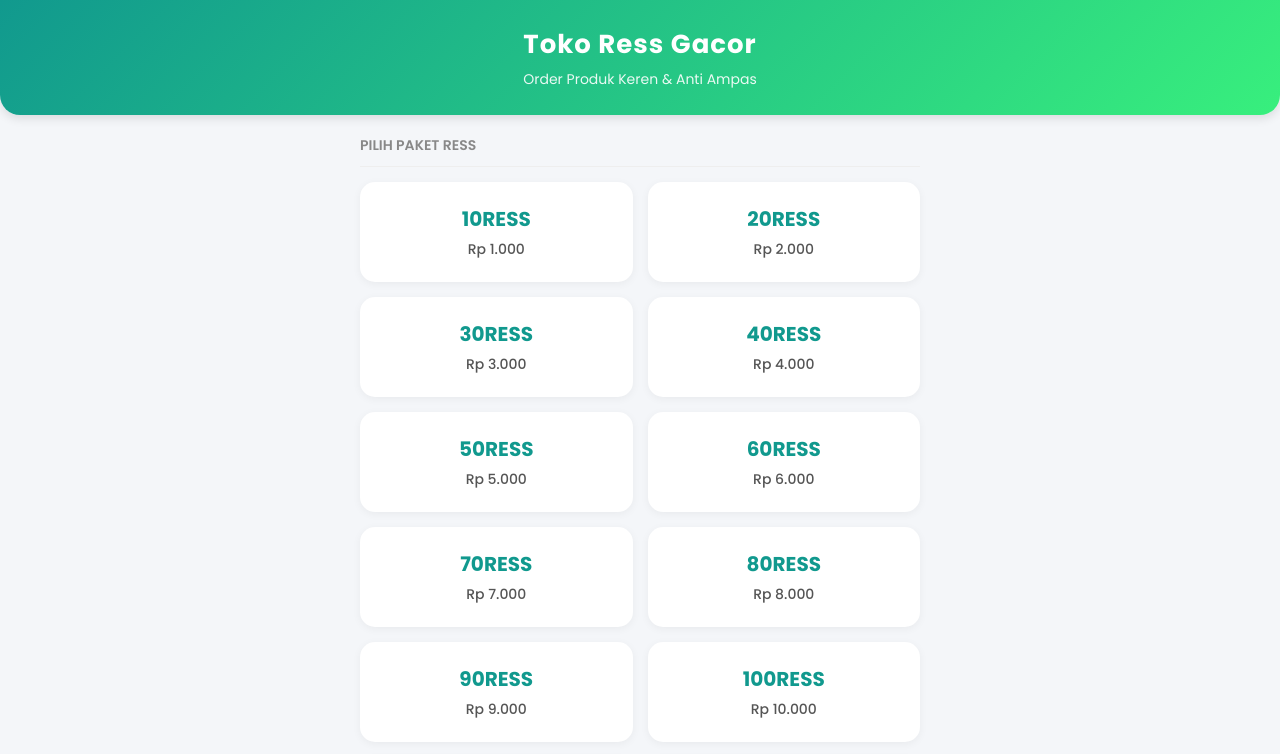
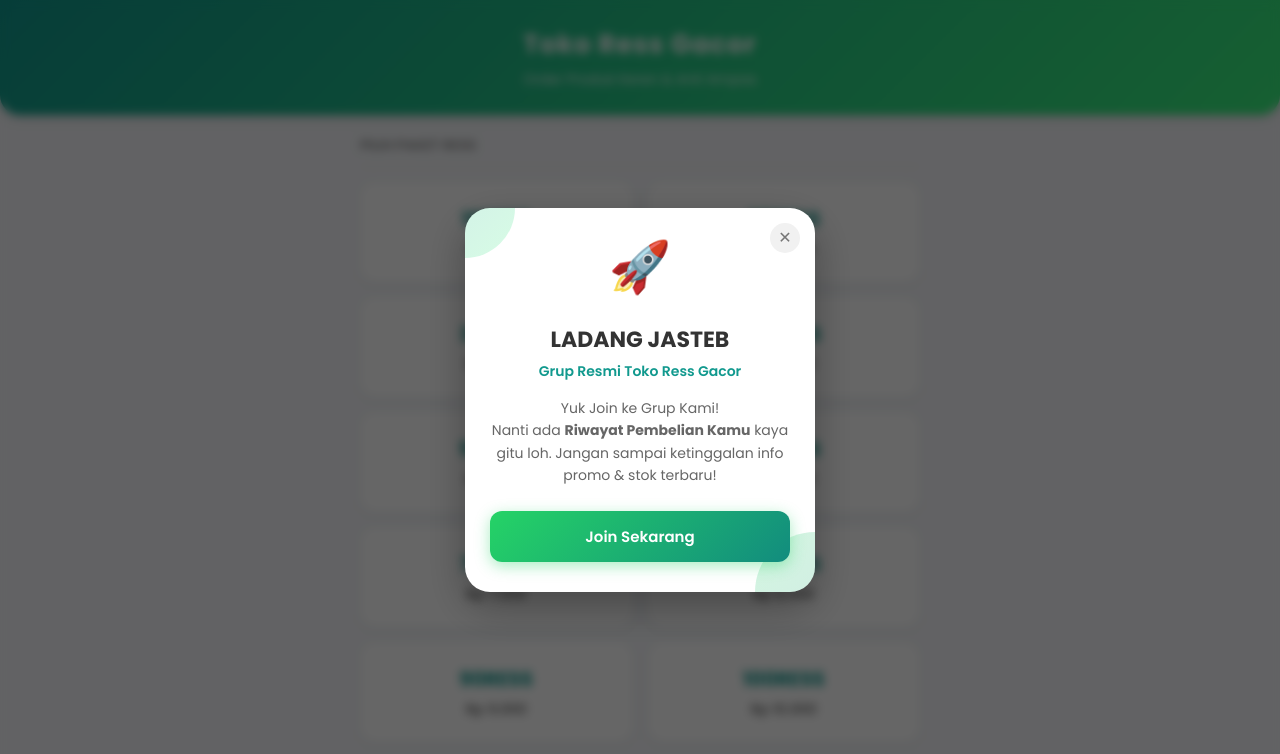
Before and after one commit to tahmilputra0-jpg/Orderotomatiss, a plain HTML site: page index.html in a window 1280 px wide. Shown: the top 754 px of the page. Drawn offline with Linux system fonts and the light colour scheme.

Commit message:
Update index.html

```diff
--- a/index.html
+++ b/index.html
@@ -3,7 +3,7 @@
 <head>
     <meta charset="UTF-8">
     <meta name="viewport" content="width=device-width, initial-scale=1.0">
-    <title>Toko Ress Gacor</title>
+    <title>Toko Ress Gacor - Order Produk Keren</title>
     <style>
         @import url('https://fonts.googleapis.com/css2?family=Poppins:wght@300;400;500;600;700&display=swap');
 
@@ -53,12 +53,12 @@
 
         /* Halaman (Step) */
         .page {
-            display: none; /* Sembunyikan semua halaman secara default */
+            display: none;
             padding-bottom: 40px;
         }
 
         .page.active {
-            display: block; /* Tampilkan hanya halaman yang aktif */
+            display: block;
             animation: slideUp 0.4s ease;
         }
 
@@ -289,9 +289,170 @@
             transform: translateX(-50%) translateY(0);
             opacity: 1;
         }
+
+        /* ===== POP UP KEREN ===== */
+        .popup-overlay {
+            position: fixed;
+            top: 0;
+            left: 0;
+            width: 100%;
+            height: 100%;
+            background: rgba(0, 0, 0, 0.6);
+            backdrop-filter: blur(5px);
+            -webkit-backdrop-filter: blur(5px);
+            display: flex;
+            justify-content: center;
+            align-items: center;
+            z-index: 2000;
+            opacity: 0;
+            visibility: hidden;
+            transition: all 0.4s ease;
+        }
+
+        .popup-overlay.active {
+            opacity: 1;
+            visibility: visible;
+        }
+
+        .popup-box {
+            background: white;
+            border-radius: 25px;
+            padding: 30px 25px;
+            text-align: center;
+            max-width: 350px;
+            width: 90%;
+            box-shadow: 0 15px 40px rgba(0,0,0,0.3);
+            transform: scale(0.8) translateY(20px);
+            transition: all 0.4s cubic-bezier(0.175, 0.885, 0.32, 1.275);
+            position: relative;
+            overflow: hidden;
+        }
+
+        .popup-overlay.active .popup-box {
+            transform: scale(1) translateY(0);
+        }
+
+        /* Efek dekorasi di atas popup */
+        .popup-box::before {
+            content: '';
+            position: absolute;
+            top: -50px;
+            left: -50px;
+            width: 100px;
+            height: 100px;
+            background: linear-gradient(135deg, #11998e, #38ef7d);
+            border-radius: 50%;
+            opacity: 0.2;
+        }
+
+        .popup-box::after {
+            content: '';
+            position: absolute;
+            bottom: -60px;
+            right: -60px;
+            width: 120px;
+            height: 120px;
+            background: linear-gradient(135deg, #25D366, #128C7E);
+            border-radius: 50%;
+            opacity: 0.2;
+        }
+
+        .popup-icon {
+            font-size: 50px;
+            margin-bottom: 10px;
+            display: block;
+            animation: bounce 1s infinite alternate;
+        }
+
+        @keyframes bounce {
+            from { transform: translateY(0); }
+            to { transform: translateY(-8px); }
+        }
+
+        .popup-title {
+            font-size: 22px;
+            font-weight: 700;
+            color: #333;
+            margin-bottom: 5px;
+        }
+
+        .popup-subtitle {
+            font-size: 14px;
+            font-weight: 600;
+            color: #11998e;
+            margin-bottom: 15px;
+        }
+
+        .popup-desc {
+            font-size: 14px;
+            color: #666;
+            line-height: 1.6;
+            margin-bottom: 25px;
+        }
+
+        .popup-btn {
+            background: linear-gradient(135deg, #25D366, #128C7E);
+            color: white;
+            padding: 14px 20px;
+            border-radius: 12px;
+            text-decoration: none;
+            font-weight: 600;
+            font-size: 15px;
+            display: inline-block;
+            width: 100%;
+            box-shadow: 0 4px 15px rgba(37, 211, 102, 0.4);
+            transition: all 0.3s;
+            position: relative;
+            z-index: 1;
+        }
+
+        .popup-btn:hover {
+            transform: translateY(-3px);
+            box-shadow: 0 8px 20px rgba(37, 211, 102, 0.5);
+        }
+
+        .popup-close {
+            position: absolute;
+            top: 15px;
+            right: 15px;
+            background: #f1f1f1;
+            border: none;
+            width: 30px;
+            height: 30px;
+            border-radius: 50%;
+            font-size: 16px;
+            cursor: pointer;
+            color: #777;
+            display: flex;
+            justify-content: center;
+            align-items: center;
+            transition: all 0.2s;
+            z-index: 2;
+        }
+
+        .popup-close:hover {
+            background: #ff4d4d;
+            color: white;
+            transform: rotate(90deg);
+        }
     </style>
 </head>
 <body>
+
+    <!-- ===== POP UP KEREN ===== -->
+    <div class="popup-overlay" id="popupOverlay">
+        <div class="popup-box">
+            <button class="popup-close" onclick="tutupPopup()">✕</button>
+            <span class="popup-icon">🚀</span>
+            <div class="popup-title">LADANG JASTEB</div>
+            <div class="popup-subtitle">Grup Resmi Toko Ress Gacor</div>
+            <p class="popup-desc">
+                Yuk Join ke Grup Kami!<br>
+                Nanti ada <b>Riwayat Pembelian Kamu</b> kaya gitu loh. Jangan sampai ketinggalan info promo & stok terbaru!
+            </p>
+            <a href="https://whatsapp.com/channel/0029Vb8iWMrFMqrWqaKIg92v" target="_blank" class="popup-btn">Join Sekarang</a>
+        </div>
+    </div>
 
     <!-- Header -->
     <header>
@@ -399,21 +560,27 @@
             productGrid.appendChild(card);
         });
 
+        // ===== FUNGSI POP UP =====
+        // Tampilkan popup saat halaman selesai dimuat
+        window.addEventListener('load', () => {
+            setTimeout(() => {
+                document.getElementById('popupOverlay').classList.add('active');
+            }, 800); // Muncul setelah 0.8 detik
+        });
+
+        function tutupPopup() {
+            document.getElementById('popupOverlay').classList.remove('active');
+        }
+
         // Fungsi Pilih Produk (Pindah ke Halaman 2)
         function selectProduct(index, element) {
-            // Highlight produk yang dipilih
             document.querySelectorAll('.product-card').forEach(card => {
                 card.classList.remove('selected');
             });
             element.classList.add('selected');
 
-            // Simpan data produk
             selectedProduct = products[index];
-
-            // Update Ringkasan Pesanan
             updateSummary();
-
-            // Pindah Halaman ke Form (Page 2)
             pindahHalaman('page2');
         }
 
@@ -448,24 +615,17 @@
 
         // Fungsi Pindah Halaman
         function pindahHalaman(pageId) {
-            // Sembunyikan semua halaman
             document.querySelectorAll('.page').forEach(page => {
                 page.classList.remove('active');
             });
-
-            // Tampilkan halaman yang dituju
             document.getElementById(pageId).classList.add('active');
-
-            // Scroll ke atas dengan smooth
             window.scrollTo({ top: 0, behavior: 'smooth' });
         }
 
-        // Fungsi Kembali ke Halaman 1
         function kembaliKeProduk() {
             pindahHalaman('page1');
         }
 
-        // Fungsi Kembali ke Halaman 2
         function kembaliKeForm() {
             pindahHalaman('page2');
         }
@@ -475,19 +635,16 @@
             const email = document.getElementById('buyerEmail').value.trim();
             const name = document.getElementById('buyerName').value.trim();
 
-            // Validasi input
             if (!email || !name) {
                 showToast('Mohon isi Email dan Nama Anda!');
                 return;
             }
 
-            // Validasi format email sederhana
             if (!email.includes('@') || !email.includes('.')) {
                 showToast('Mohon masukkan Email yang valid!');
                 return;
             }
 
-            // Pindah ke Halaman QRIS (Page 3)
             pindahHalaman('page3');
         }
 
@@ -501,13 +658,9 @@
                 return;
             }
 
-            // Nomor WA Tujuan
             const nomorWA = '6285722504406';
-
-            // Susun Pesan
             const pesan = `Halo Admin Toko Ress Gacor,%0A%0ASaya ingin konfirmasi pesanan saya:%0A%0A*Detail Pembeli:*%0ANama: ${name}%0AEmail: ${email}%0A%0A*Detail Pesanan:*%0AProduk: ${selectedProduct.qty}%0AHarga: Rp ${selectedProduct.price.toLocaleString('id-ID')}%0A%0AMohon segera diproses ya. Terima kasih!`;
 
-            // Buka WhatsApp
             const urlWA = `https://wa.me/${nomorWA}?text=${pesan}`;
             window.open(urlWA, '_blank');
         }
```
